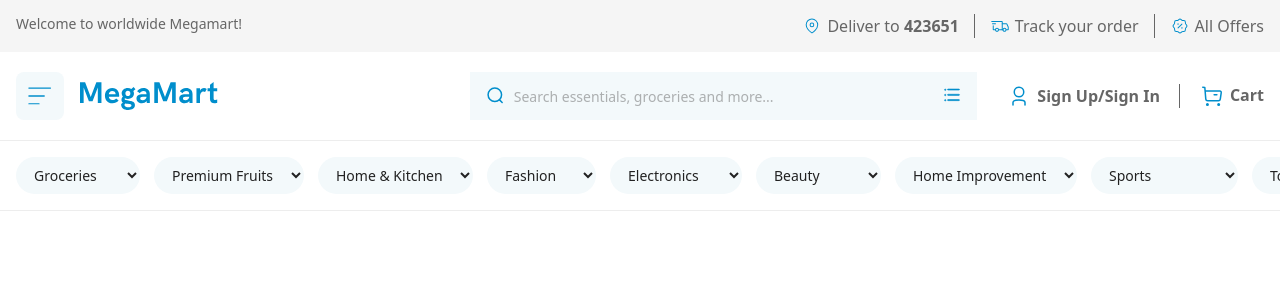
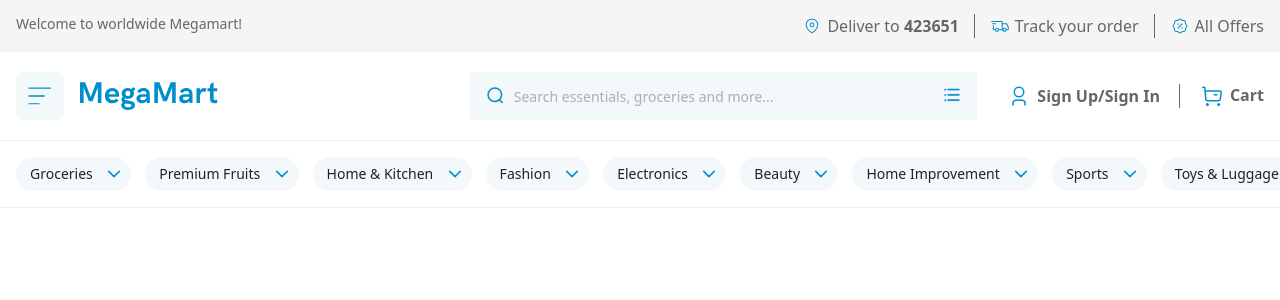
Before and after one commit to EugeneLevkovych/tailwind-react-mega-mart, a React (Vite) app: page / in a window 1280 px wide. Shown: the top 300 px of the page. Built offline with nearby package versions, Linux system fonts and the light colour scheme.

Commit message:
add overflow-auto

```diff
--- a/src/components/ProductsBar.jsx
+++ b/src/components/ProductsBar.jsx
@@ -14,7 +14,7 @@
 
   return (
     <div className="border-y border-solid border-gray3">
-        <div className="container flex gap-3.5 py-4 overflow-auto mx-auto px-4">
+        <div className="container flex gap-3.5 overflow-x-auto py-4 mx-auto px-4">
           <Select title="Groceries" options={CATEGORY_GROCERIES} />
           <Select title="Premium Fruits" options={CATEGORY_PREMIUM_GRUITS} />
           <Select title="Home & Kitchen" options={CATEGORY_HOME_AND_KITCHEN} />
--- a/src/components/Select.jsx
+++ b/src/components/Select.jsx
@@ -1,8 +1,64 @@
+import { useState, useRef, useEffect } from 'react';
+
+export function useClickOutside(ref, callback) {
+  useEffect(() => {
+    function handleClickOutside(event) {
+      if (ref.current && !ref.current.contains(event.target)) {
+        callback();
+      }
+    }
+
+    document.addEventListener('mousedown', handleClickOutside);
+
+    return () => {
+      document.removeEventListener('mousedown', handleClickOutside);
+    };
+  }, [ref, callback]);
+}
+
+
 export default function Select({title, options}) {
+  const [isOpen, setIsOpen] = useState(false);
+  const [selected, setSelected] = useState('');
+  const selectRef = useRef(null);
+
+  useClickOutside(selectRef, () => {
+    if (isOpen) {
+      setIsOpen(false);
+    }
+  });
 
   return (
-      <select className="border-0 rounded-3xl outline-none bg-blue1 font-medium text-sm leading-[1.3] text-gray4 py-2 px-3.5" name={title} defaultValue={""}>
-        <option value="" disabled hidden>{title}</option>
-         {options.map(option =><option value={option} key={option}>{option}</option>)}
-      </select>
-  )}
+    <div>
+      <div ref={selectRef} className="relative">
+        <div
+          className="relative border-none rounded-3xl outline-none bg-blue1 font-medium text-sm leading-[1.3] text-gray4 whitespace-nowrap py-2 pl-3.5 pr-[2.4rem] cursor-pointer hover:bg-main-blue hover:text-white1 transition-colors group"
+          onClick={() => setIsOpen(!isOpen)}
+        >
+          {selected || title}
+
+          <svg className={`absolute size-[18px] top-2 right-2 stroke-main-blue fill-transparent transition-transform duration-200 group-hover:stroke-blue1 ${isOpen ? 'rotate-180' : ''}`}>
+            <use href="./sprite.svg#icon-arrow-down"></use>
+          </svg>
+        </div>
+
+        {isOpen && (
+          <div className="absolute top-full left-0 bg-blue1 border-none mt-1 min-w-full z-10">
+            {options.map((option) => (
+              <div
+                key={option}
+                className="px-3.5 py-2 hover:bg-gray3 cursor-pointer text-sm transition-colors"
+                onClick={() => {
+                  setSelected(option);
+                  setIsOpen(false);
+                }}
+              >
+                {option}
+              </div>
+            ))}
+          </div>
+        )}
+      </div>
+    </div>
+  );
+}
--- a/src/data.js
+++ b/src/data.js
@@ -1,15 +1,3 @@
-export const CATEGORIES_LIST = [
-    "Groceries",
-    "Premium Fruits",
-    "Home & Kitchen",
-    "Fashion",
-    "Electronics",
-    "Beauty",
-    "Home Improvement",
-    "Sports",
-    "Toys & Luggage",
-  ];
-
   export const CATEGORY_GROCERIES = ["Milk", "Bread", "Eggs", "Rice", "Cooking Oil"];
 
   export const CATEGORY_PREMIUM_GRUITS = ["Dragon Fruit", "Blueberries", "Cherries", "Rambutan", "Golden Kiwi"];
--- a/src/index.css
+++ b/src/index.css
@@ -7,6 +7,7 @@
     --color-gray2: #666;
     --color-gray3: #ededed;
     --color-gray4: #222;
+    --color-white1: #fff;
 }
 
 @utility my-bar {
```
